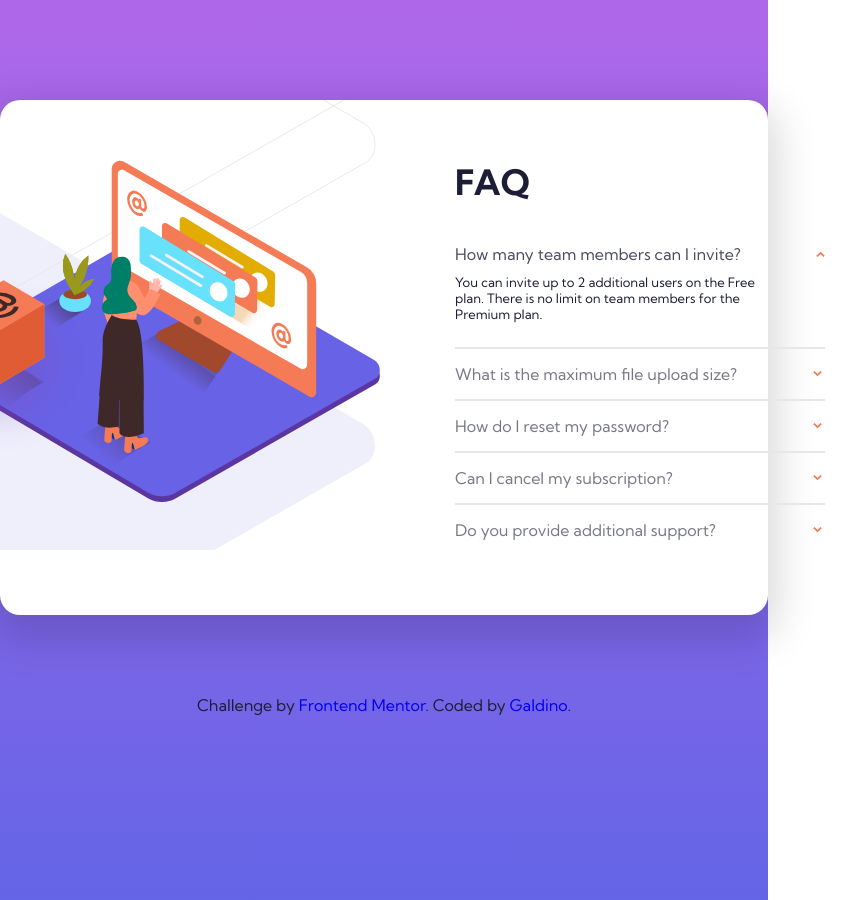
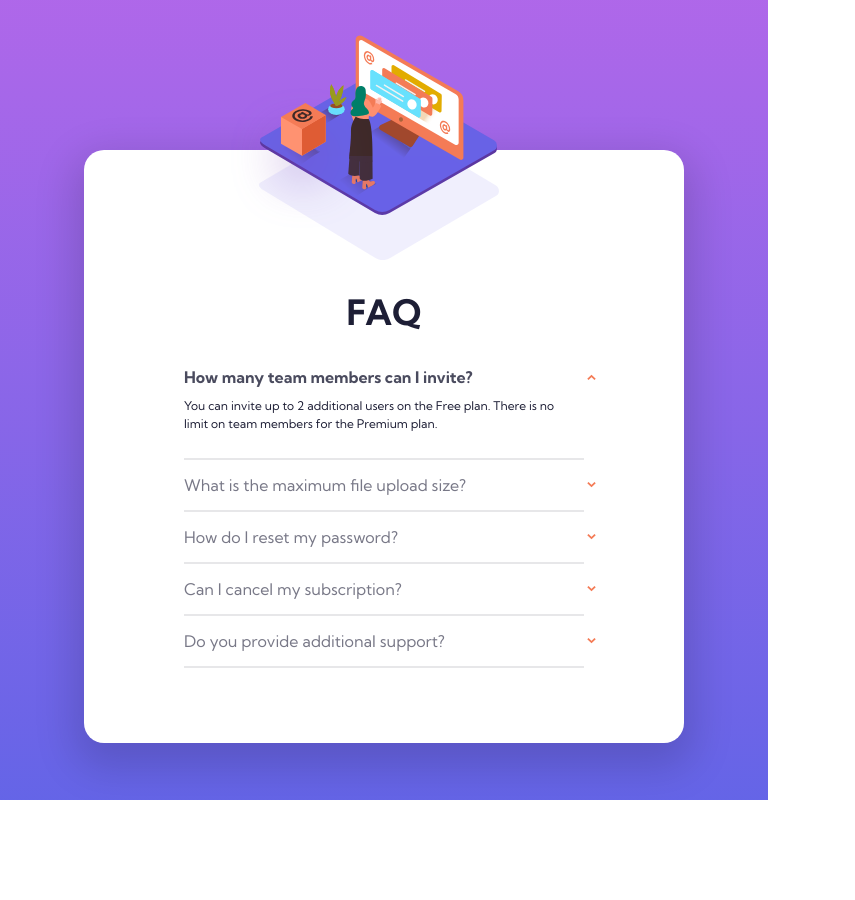
Before and after one commit to GaldinoMat/faq-accordion-card, a plain HTML site: page index.html in a window 768 px wide. Both pictures are taken after a click on the label "How many team members can I invite?". Shown: the whole page, 855 px wide, since content can reach past the window. After the commit the page ends 800 px from the top, so only its background shows below. Drawn offline with Linux system fonts and the light colour scheme.

Commit message:
Finished responsive design, TODO: adjustments

```diff
--- a/index.html
+++ b/index.html
@@ -37,24 +37,25 @@
           />
           <img
             src="images/bg-pattern-desktop.svg"
-            alt="bg-desktop"
-            class="bg-desktop"
+            alt="desktop-bg"
+            id="bg-desktop"
           />
+
           <img
             src="images/bg-pattern-mobile.svg"
-            alt="bg-mobile"
-            class="bg-mobile"
+            alt="mobile-bg"
+            id="bg-mobile"
           />
         </div>
       </div>
       <div class="accordion-container">
         <h1>FAQ</h1>
-        <div class="question_tab">
+        <div class="question-tab">
           <input
-            type="checkbox"
+            type="radio"
             name="accordion"
             id="invite"
-            class="accordion_class"
+            class="accordion-class"
           />
           <label class="title" for="invite"
             >How many team members can I invite?
@@ -65,12 +66,12 @@
           </div>
         </div>
         <hr class="divider" />
-        <div class="question_tab">
+        <div class="question-tab">
           <input
-            type="checkbox"
+            type="radio"
             name="accordion"
             id="storage"
-            class="accordion_class"
+            class="accordion-class"
           />
           <label class="title" for="storage">
             What is the maximum file upload size?
@@ -81,12 +82,12 @@
           </div>
         </div>
         <hr class="divider" />
-        <div class="question_tab">
+        <div class="question-tab">
           <input
-            type="checkbox"
+            type="radio"
             name="accordion"
             id="password"
-            class="accordion_class"
+            class="accordion-class"
           />
           <label class="title" for="password">
             How do I reset my password?
@@ -97,12 +98,12 @@
           </div>
         </div>
         <hr class="divider" />
-        <div class="question_tab">
+        <div class="question-tab">
           <input
-            type="checkbox"
+            type="radio"
             name="accordion"
             id="cancel"
-            class="accordion_class"
+            class="accordion-class"
           />
           <label class="title" for="cancel">
             Can I cancel my subscription?
@@ -113,12 +114,12 @@
           </div>
         </div>
         <hr class="divider" />
-        <div class="question_tab">
+        <div class="question-tab">
           <input
-            type="checkbox"
+            type="radio"
             name="accordion"
             id="support"
-            class="accordion_class"
+            class="accordion-class"
           />
           <label class="title" for="support">
             Do you provide additional support?
@@ -128,13 +129,14 @@
             during normal business hours.
           </div>
         </div>
+        <hr class="divider" id="last-divider" />
       </div>
     </div>
     <div class="attribution">
       Challenge by
-      <a href="https://www.frontendmentor.io?ref=challenge" target="_blank"
-        >Frontend Mentor</a
-      >. Coded by <a href="#">Galdino</a>.
+      <a href="https://www.frontendmentor.io?ref=challenge" target="_blank">
+        Frontend Mentor </a
+      >. Coded by <a href="https://github.com/GaldinoMat" target="_blank"> Galdino </a>.
     </div>
   </body>
 </html>
--- a/style.css
+++ b/style.css
@@ -1,11 +1,15 @@
+html {
+  height: 100vh;
+}
+
 :root {
-  --dark_blue_text: hsl(238, 29%, 16%);
-  --soft_red_text: hsl(14, 88%, 65%);
-  --very_dark_greyblue_text: hsl(237, 12%, 33%);
-  --dark_greyblue_text: hsl(240, 6%, 50%);
-  --background_violet_gradient: hsl(273, 75%, 66%);
-  --background_blue_gradient: hsl(240, 73%, 65%);
-  --divider_light_blue: hsl(240, 5%, 91%);
+  --dark-blue-text: hsl(238, 29%, 16%);
+  --soft-red-text: hsl(14, 88%, 65%);
+  --very-dark-greyblue-text: hsl(237, 12%, 33%);
+  --dark-greyblue-text: hsl(240, 6%, 50%);
+  --background-violet-gradient: hsl(273, 75%, 66%);
+  --background-blue-gradient: hsl(240, 73%, 65%);
+  --divider-light-blue: hsl(240, 5%, 91%);
 }
 
 * {
@@ -18,37 +22,52 @@ body {
   margin: auto auto;
   background-image: linear-gradient(
     to bottom,
-    var(--background_violet_gradient),
-    var(--background_blue_gradient)
+    var(--background-violet-gradient),
+    var(--background-blue-gradient)
   );
   background-repeat: no-repeat;
-  background-size: cover;
+  background-size: contain;
+  height: auto;
   max-width: 1440px;
-  height: 100vh;
   font-family: "Kumbh Sans", sans-serif;
-  color: var(--dark_blue_text);
-  overflow: hidden;
+  color: var(--dark-blue-text);
+  align-items: center;
 }
 
 a {
   text-decoration: none;
+  color: var(--very-dark-greyblue-text);
 }
 
 #container {
   background-color: white;
   display: flex;
   max-width: 870px;
-  min-height: 450px;
+  height: 450px;
   margin: 100px auto;
-  margin-bottom: 80px;
   border-radius: 20px;
   box-shadow: 0px 15px 40px 10px rgba(0, 0, 0, 0.15);
 }
 
+#last-divider {
+  display: none;
+}
+
+#bg-desktop {
+  position: relative;
+  bottom: 690px;
+  right: 590px;
+}
+
+#bg-mobile {
+  display: none;
+}
+
 .img-container {
   max-width: 455px;
-  height: 450px;
+  height: 500px;
   position: relative;
+  padding-right: 10px;
 }
 
 .illustrations {
@@ -59,7 +78,7 @@ a {
 .box {
   display: block;
   position: absolute;
-  bottom: 5.5em;
+  bottom: 8em;
   left: -6em;
   z-index: 2;
 }
@@ -67,22 +86,12 @@ a {
 .desktop {
   position: relative;
   top: 60px;
-  left: -70px;
+  right: 70px;
   width: 450px;
   z-index: 1;
 }
 
 .mobile {
-  display: none;
-}
-
-.bg-desktop {
-  position: relative;
-  top: -675px;
-  right: 590px;
-}
-
-.bg-mobile {
   display: none;
 }
 
@@ -98,7 +107,7 @@ a {
   margin-bottom: 25px;
 }
 
-.question_tab {
+.question-tab {
   padding: 15px 0;
 }
 
@@ -109,7 +118,7 @@ a {
 
 .title {
   display: block;
-  color: var(--dark_greyblue_text);
+  color: var(--dark-greyblue-text);
   cursor: pointer;
   position: relative;
   transition: 0.1s;
@@ -117,7 +126,7 @@ a {
 }
 
 .title:hover {
-  color: var(--soft_red_text);
+  color: var(--soft-red-text);
 }
 
 .title::after {
@@ -125,9 +134,9 @@ a {
   position: absolute;
   top: 50%;
   transform: translateY(-50%);
-  right: 0;
   width: 12px;
   height: 6px;
+  right: 0;
   background-image: url("images/icon-arrow-down.svg");
   background-size: contain;
   background-repeat: no-repeat;
@@ -136,36 +145,145 @@ a {
 
 .content {
   display: none;
-  transition: all 0.3s ease-in-out;
+  opacity: 0;
 }
 
-.accordion_class {
+.accordion-class {
   display: none;
 }
 
-.accordion_class:checked ~ .content {
+.accordion-class:checked ~ .content {
   display: block;
-  padding: 10px 0;
-  padding-right: 50px;
   font-size: 13px;
-  color: var(--dark_blue_text);
+  padding: 7px 0;
+  padding-right: 10px;
+  color: var(--dark-greyblue-text);
+  line-height: 1.5;
+  opacity: 1;
 }
 
-.accordion_class:checked ~ .title {
-  color: var(--very_dark_greyblue_text);
+.accordion-class:checked ~ .title {
+  font-weight: 700;
+  color: var(--very-dark-greyblue-text);
 }
 
-.accordion_class:checked ~ .title::after {
+.accordion-class:checked ~ .title::after {
+  right: -12px;
   transform: translateY(-50%) rotate(0.5turn);
 }
 
 .divider {
-  background-color: var(--divider_light_blue);
-  border: solid 0.5px var(--divider_light_blue);
+  background-color: var(--divider-light-blue);
+  border: solid 0.5px var(--divider-light-blue);
   width: 100%;
 }
 
 .attribution {
-  margin-top: 10px;
+  margin-top: 20px;
   text-align: center;
 }
+
+@media screen and (max-width: 975px) {
+  #container {
+    flex-direction: column;
+    position: relative;
+    width: 78%;
+    height: auto;
+    align-items: center;
+    padding: 0;
+    margin-top: 150px;
+  }
+
+  .img-container {
+    position: relative;
+    right: 15px;
+    align-items: center;
+    height: 4.375em;
+  }
+
+  .illustrations {
+    display: flex;
+    justify-content: center;
+    flex-direction: column;
+    align-items: center;
+    overflow: visible;
+  }
+
+  #bg-desktop,
+  .desktop,
+  .box {
+    display: none;
+  }
+
+  #bg-mobile,
+  .mobile {
+    display: block;
+  }
+
+  #bg-mobile {
+    position: relative;
+    bottom: 75px;
+    left: 15px;
+  }
+
+  .accordion-container {
+    width: 100%;
+    height: 100%;
+    padding: 0;
+    padding-bottom: 75px;
+  }
+
+  .accordion-container h1 {
+    margin: auto;
+    padding: 0;
+    margin-top: 2em;
+    margin-bottom: 0.5em;
+    text-align: center;
+  }
+
+  .question-tab {
+    width: 85%;
+    margin: auto;
+    font-size: 13px;
+  }
+
+  .attribution {
+    display: none;
+  }
+
+  .accordion-class:checked ~ .content {
+    display: block;
+    padding: 10px 0;
+    padding-right: 15px;
+    font-size: 12px;
+    color: var(--dark-blue-text);
+  }
+
+  .accordion-class:checked ~ .title::after {
+    right: 2px;
+    transform: translateY(-50%) rotate(0.5turn);
+  }
+  #last-divider {
+    display: block;
+  }
+}
+
+@media screen and (min-width: 750px) {
+  .question-tab {
+    width: 400px;
+    font-size: 16px;
+  }
+
+  .content {
+    font-size: 16px;
+  }
+
+  .title::after {
+    right: -15px;
+  }
+
+  .accordion-class:checked ~ .title::after {
+    right: -12px;
+    transform: translateY(-50%) rotate(0.5turn);
+  }
+}
```
